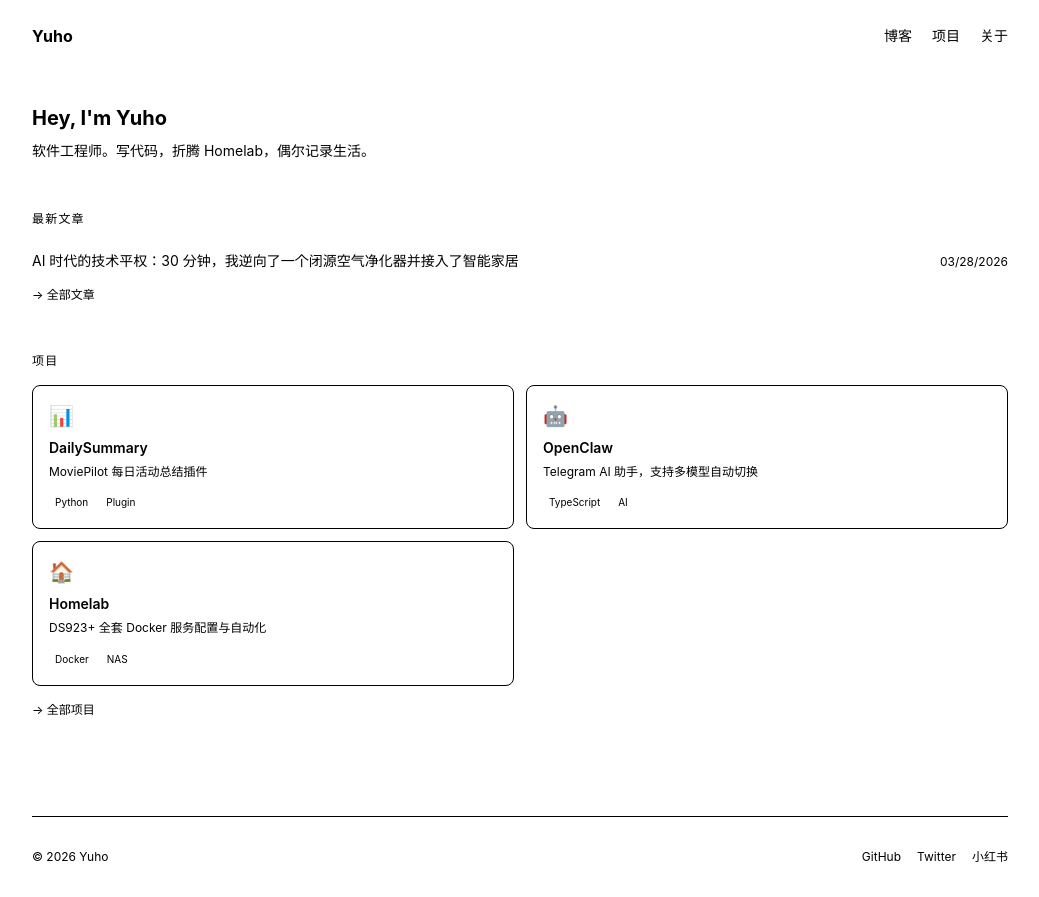
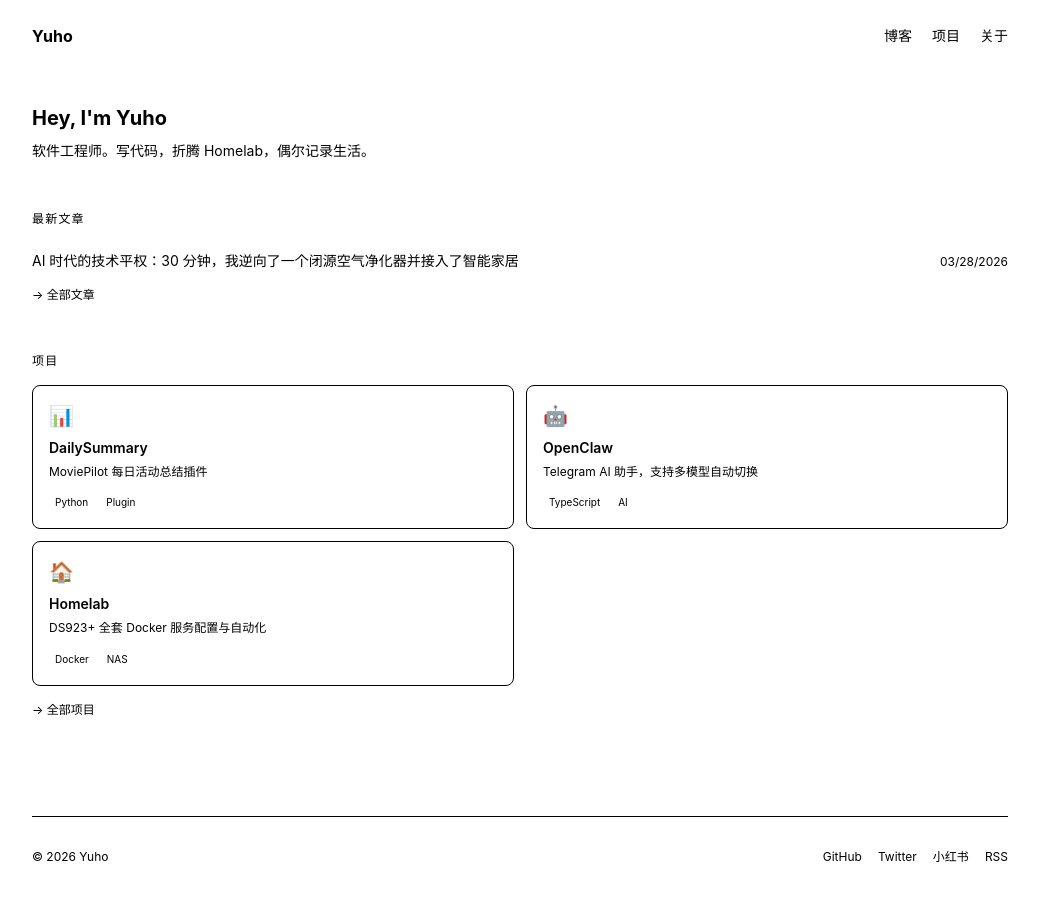
Before and after one commit to YuHoYe/yeyuhao.uk, an Astro site: page / in a window 1280 px wide. Shown: the whole page, without its empty margins (120-1159 px from the left). Built offline with nearby package versions, Linux system fonts and the light colour scheme; Astro itself is replaced by a stand-in of ours.

Commit message:
feat: add RSS link to footer

```diff
--- a/src/components/Footer.astro
+++ b/src/components/Footer.astro
@@ -3,6 +3,7 @@ const socialLinks = [
   { href: "https://github.com/YuHoYe", label: "GitHub" },
   { href: "https://x.com/yuho_hello?s=21&t=e-tIEsn90gtar5MS_BIYXw", label: "Twitter" },
   { href: "https://xhslink.com/m/7ukN0s5pXIy", label: "小红书" },
+  { href: "/rss.xml", label: "RSS" },
 ];
 ---
 
```
